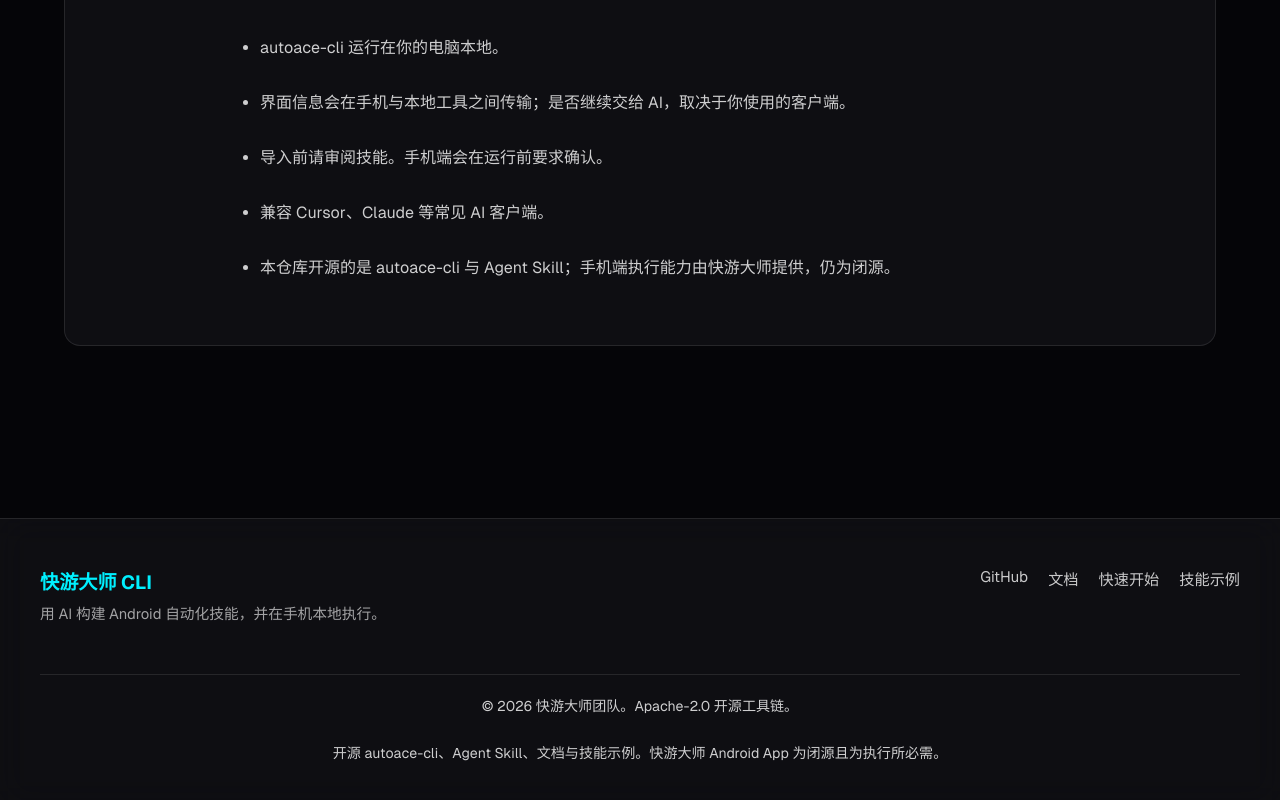
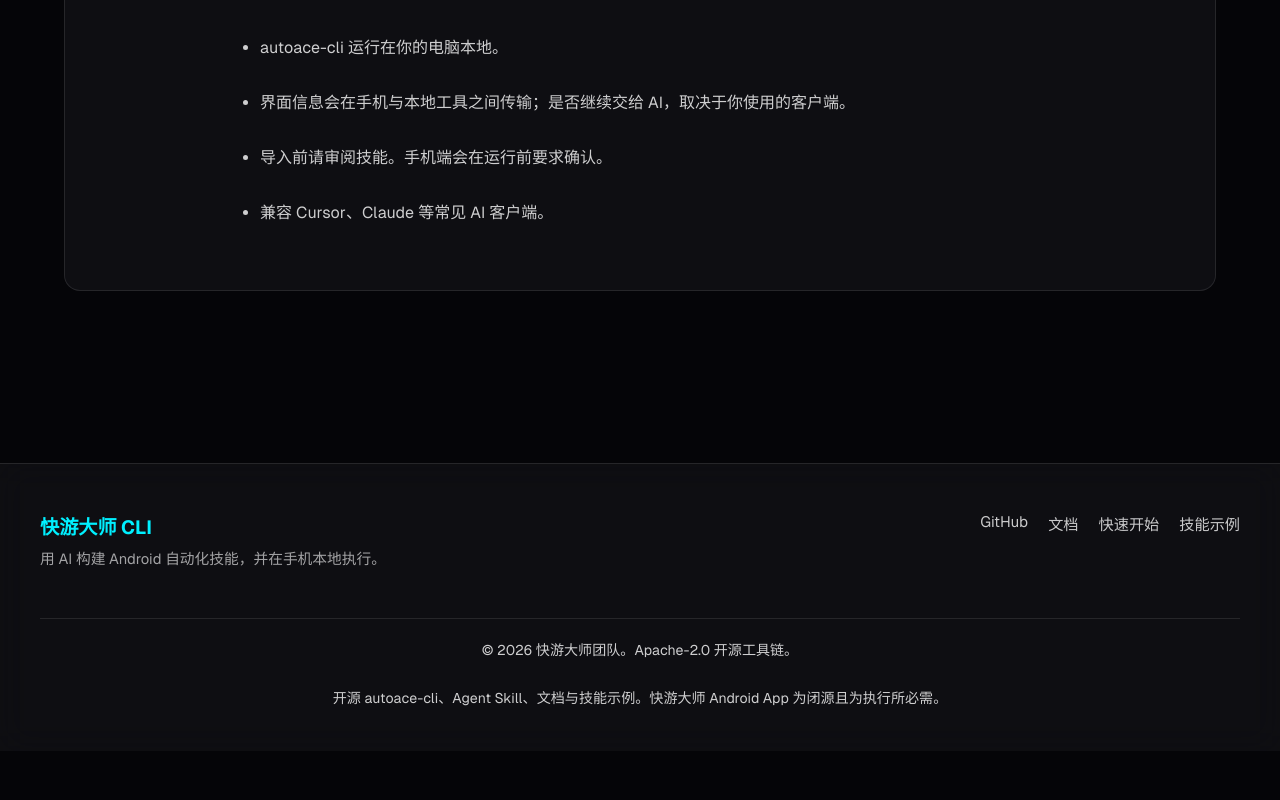
Before and after one commit to kuaiyou-app/kuaiyou-app.github.io, a Next.js app: page / in a window 1280 px wide. Shown: the part 3852-4652 px from the top of the page. After the commit the page ends 4603 px from the top, so only its background shows below. Built offline with nearby package versions, Linux system fonts and the light colour scheme.

Commit message:
refactor: dedupe open-source boundary statements
- Drop homepage security item that repeated the hero/footer disclosure
- Slim docs intro note to a pointer to the Open-source boundaries section

```diff
--- a/components/HomePage.tsx
+++ b/components/HomePage.tsx
@@ -203,7 +203,6 @@
           <li>{t("home.sec.2")}</li>
           <li>{t("home.sec.3")}</li>
           <li>{t("home.sec.4")}</li>
-          <li>{t("home.sec.5")}</li>
         </ul>
       </section>
     </main>
--- a/lib/locales/en.json
+++ b/lib/locales/en.json
@@ -81,7 +81,6 @@
   "home.sec.2": "Screen information moves between the phone and local tooling; whether it is shared with AI depends on the client you use.",
   "home.sec.3": "Review each skill before import. The phone asks for confirmation before running.",
   "home.sec.4": "Works with common AI clients such as Cursor and Claude.",
-  "home.sec.5": "This repository open-sources autoace-cli. On-device execution is provided by Kuaiyou Master and remains closed source.",
 
   "skills.searchAria": "Skills",
   "skills.filterAria": "Skill category",
@@ -129,7 +128,7 @@
   "docs.intro.title": "autoace docs",
   "docs.intro.p1": "Use autoace-cli (MCP) with Claude Code, Codex, Cursor, and similar tools to create skills in natural language, validate them, and push them to Kuaiyou Master for local execution. Optionally install the Agent Skill named autoace.",
   "docs.intro.note.strong": "Note:",
-  "docs.intro.note": "Open source: autoace-cli, Agent Skill (autoace), docs, and skill examples. The Kuaiyou Master Android App is closed source and required for on-device execution.",
+  "docs.intro.note": "The Kuaiyou Master Android App is closed source and required for on-device execution. See Open-source boundaries at the end of this page.",
   "docs.names.title": "Names",
   "docs.names.p": "Keep these three distinct:",
   "docs.names.cli": "MCP server / command-line tool (npm package / command). Required to connect AI and your phone.",
--- a/lib/locales/zh.json
+++ b/lib/locales/zh.json
@@ -81,7 +81,6 @@
   "home.sec.2": "界面信息会在手机与本地工具之间传输；是否继续交给 AI，取决于你使用的客户端。",
   "home.sec.3": "导入前请审阅技能。手机端会在运行前要求确认。",
   "home.sec.4": "兼容 Cursor、Claude 等常见 AI 客户端。",
-  "home.sec.5": "本仓库开源的是 autoace-cli 与 Agent Skill；手机端执行能力由快游大师提供，仍为闭源。",
 
   "skills.searchAria": "技能",
   "skills.filterAria": "技能分类",
@@ -129,7 +128,7 @@
   "docs.intro.title": "autoace 文档",
   "docs.intro.p1": "用 autoace-cli（MCP）连接手机，在 Claude Code / Codex / Cursor 等工具里用自然语言生成技能，校验后推送到快游大师本地执行。可选安装 Agent Skill「autoace」以固定工作流。",
   "docs.intro.note.strong": "说明：",
-  "docs.intro.note": "开源：autoace-cli、Agent Skill（autoace）、文档与技能示例。快游大师 Android App 为闭源，且是端侧执行的必需依赖。",
+  "docs.intro.note": "快游大师 Android App 为闭源，且是端侧执行的必需依赖。开源范围详见文末「开源说明」。",
   "docs.names.title": "名称说明",
   "docs.names.p": "先分清三个名字，避免装错东西：",
   "docs.names.cli": "MCP 工具（npm 包名 / 命令）。连接 AI 与手机的桥梁，使用必装。",
```
